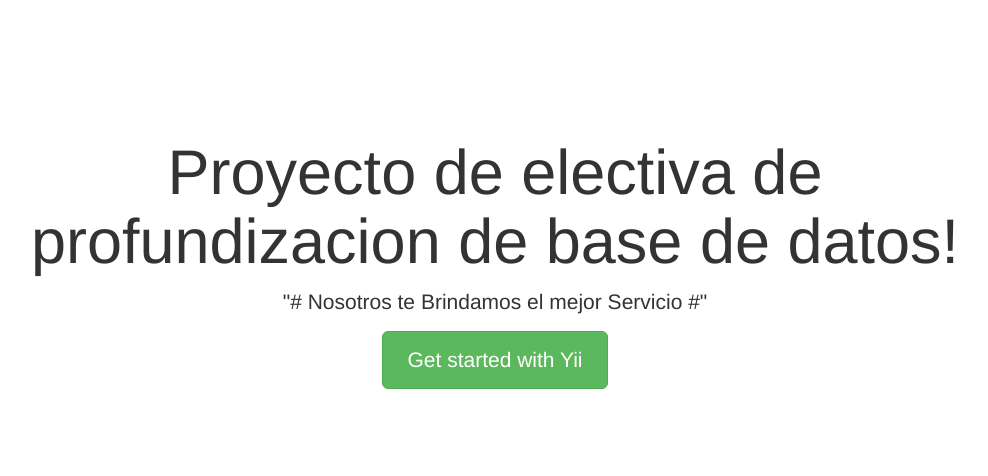
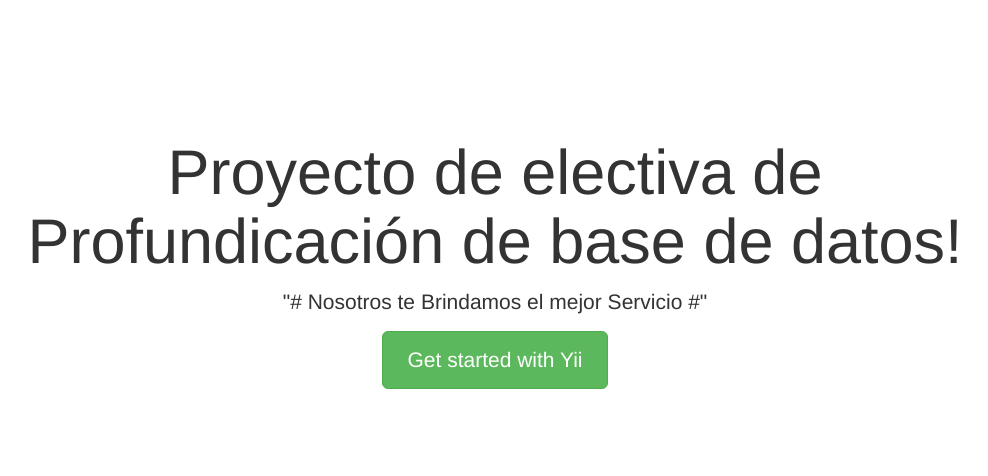
Before and after one commit to juandredondo/proyectoND, a Yii app: template views/site/index.php in a window 1280 px wide. Shown: the top 476 px of the page, without its empty margins (145-1133 px from the left). Run offline with PHP 8.4 and a stand-in for Yii, Linux system fonts and the light colour scheme; the template is opened without the code that fills it, so the values that code supplies are empty; some libraries are stand-ins or nearby versions.

Commit message:
cambiode algo

```diff
--- a/views/site/index.php
+++ b/views/site/index.php
@@ -7,7 +7,7 @@ $this->title = 'My Yii Application';
 <div class="site-index">
 
     <div class="jumbotron">
-        <h1>Proyecto de electiva de  profundizacion de base de datos!</h1>
+        <h1>Proyecto de electiva de  Profundicación de base de datos!</h1>
 
         <p class="lead"> "# Nosotros te Brindamos el mejor Servicio #" </p>
 
```
